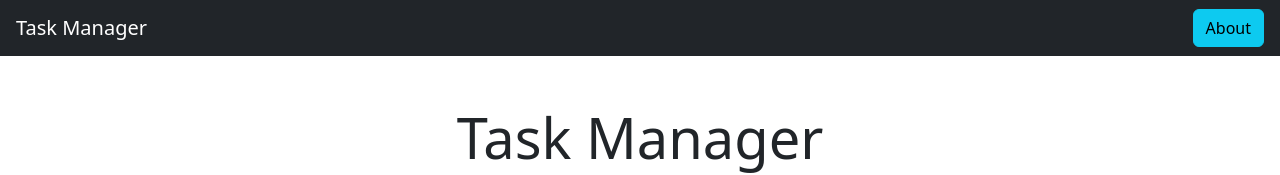
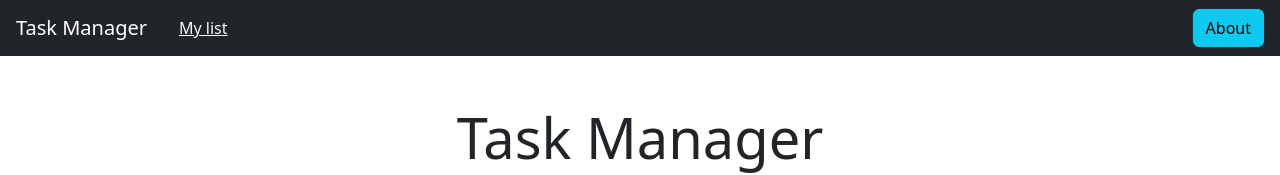
Before and after one commit to Tiamtum/task-manager, a React (Create React App) app: page / in a window 1280 px wide. Shown: the top 175 px of the page. Built offline with nearby package versions, Linux system fonts and the light colour scheme.

Commit message:
Update Navbar.component.jsx

```diff
--- a/src/components/Navbar/Navbar.component.jsx
+++ b/src/components/Navbar/Navbar.component.jsx
@@ -2,8 +2,14 @@
 export default function Navbar({brandText,buttonText}){
 
     return(
-      <nav className="navbar navbar-dark bg-dark">
+      <nav class="navbar navbar-expand-lg navbar-dark bg-dark">
       <Link to="/" className="navbar-brand mx-3">{brandText}</Link>
+      <button class="navbar-toggler" type="button" data-toggle="collapse" data-target="#navbarSupportedContent" aria-controls="navbarSupportedContent" aria-expanded="false" aria-label="Toggle navigation">
+      <span class="navbar-toggler-icon"></span>
+      </button>
+      <div class="collapse navbar-collapse" id="navbarSupportedContent">
+      <Link to="/list" className="mx-3 link-light" >My list</Link>
+      </div>
       <Link to="/about" className="btn btn-info mx-3" role="button">{buttonText}</Link>
       </nav>
     );
```
